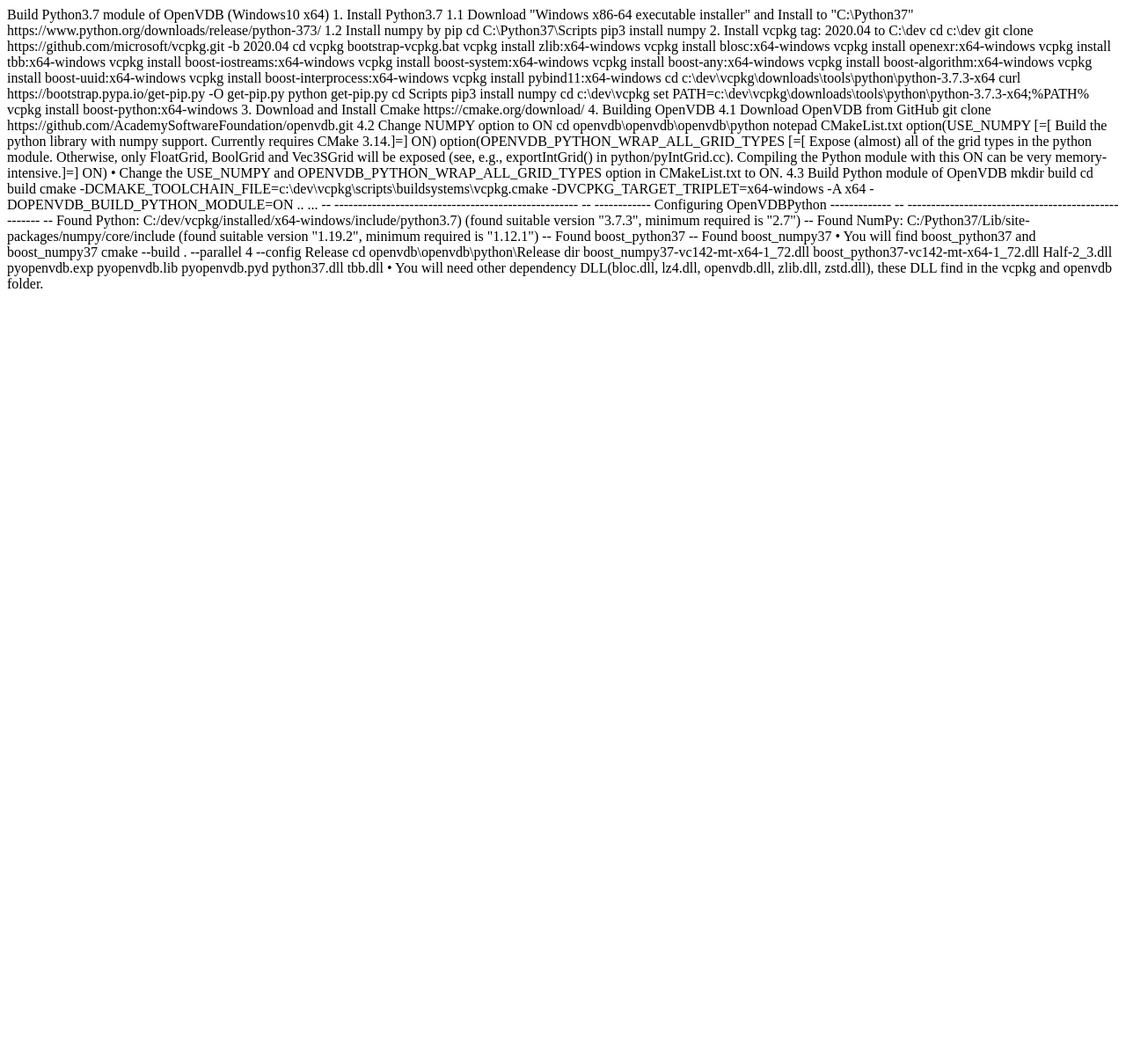
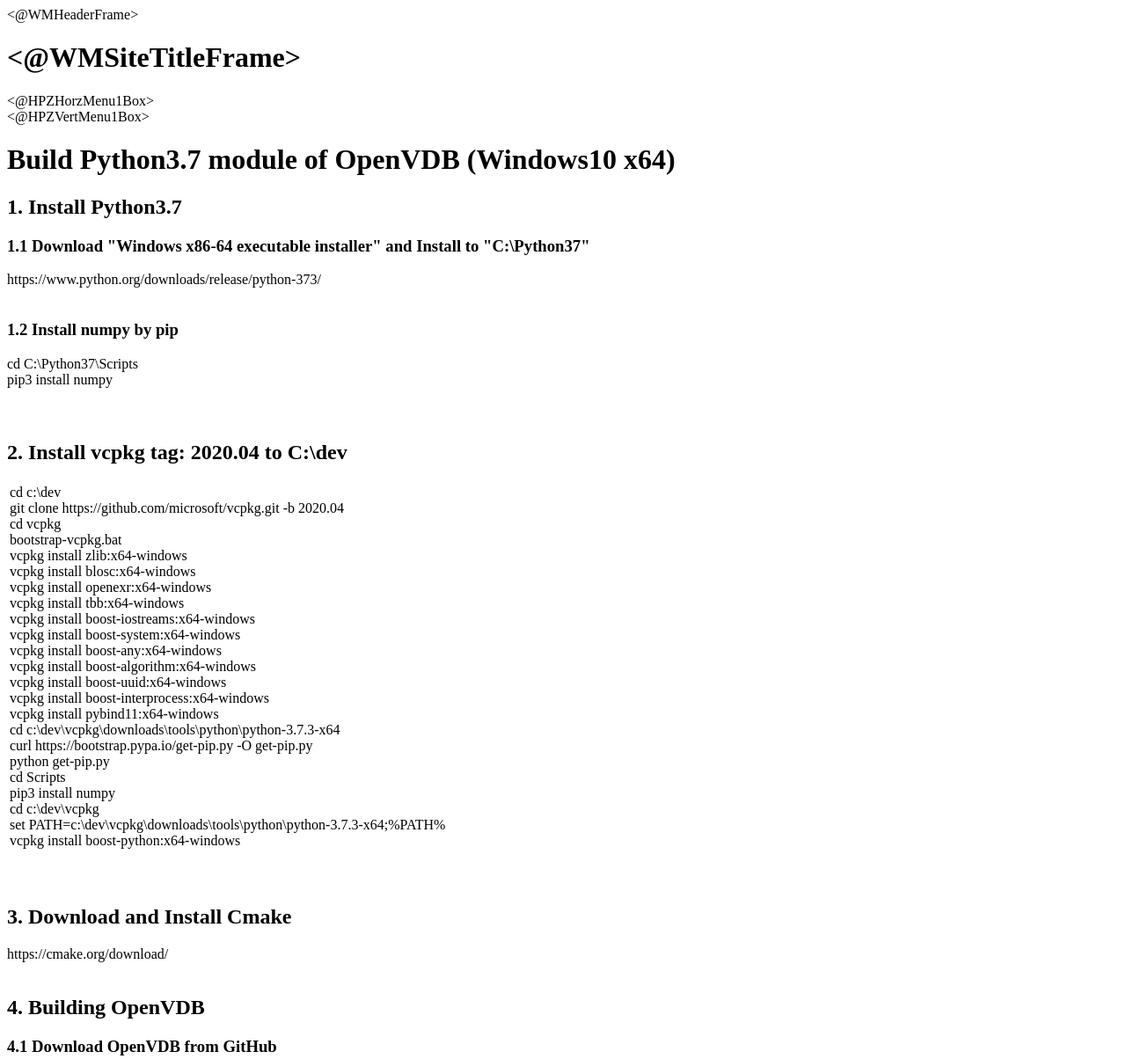
Before and after one commit to yair-mantis/techinfo, a plain HTML site: page index.html in a window 1280 px wide. Shown: the top 1204 px of the page at 88% size. Before the commit the page ends 800 px from the top, so only its background shows below. Drawn offline with Linux system fonts and the light colour scheme.

Commit message:
Update index.html

```diff
--- a/index.html
+++ b/index.html
@@ -1,77 +1,132 @@
-<html>
-Build Python3.7 module of OpenVDB (Windows10 x64)
-1. Install Python3.7
-1.1 Download "Windows x86-64 executable installer" and Install to "C:\Python37"
-https://www.python.org/downloads/release/python-373/
-1.2 Install numpy by pip
-cd C:\Python37\Scripts
-pip3 install numpy
-2. Install vcpkg tag: 2020.04 to C:\dev
-cd c:\dev
-git clone https://github.com/microsoft/vcpkg.git -b 2020.04
-cd vcpkg
-bootstrap-vcpkg.bat
-vcpkg install zlib:x64-windows
-vcpkg install blosc:x64-windows
-vcpkg install openexr:x64-windows
-vcpkg install tbb:x64-windows
-vcpkg install boost-iostreams:x64-windows
-vcpkg install boost-system:x64-windows
-vcpkg install boost-any:x64-windows
-vcpkg install boost-algorithm:x64-windows
-vcpkg install boost-uuid:x64-windows
-vcpkg install boost-interprocess:x64-windows
-vcpkg install pybind11:x64-windows
-cd c:\dev\vcpkg\downloads\tools\python\python-3.7.3-x64
-curl https://bootstrap.pypa.io/get-pip.py -O get-pip.py
-python get-pip.py
-cd Scripts
-pip3 install numpy
-cd c:\dev\vcpkg
-set PATH=c:\dev\vcpkg\downloads\tools\python\python-3.7.3-x64;%PATH%
-vcpkg install boost-python:x64-windows
-3. Download and Install Cmake
-https://cmake.org/download/
-4. Building OpenVDB
-4.1 Download OpenVDB from GitHub
-git clone https://github.com/AcademySoftwareFoundation/openvdb.git
-4.2 Change NUMPY option to ON
-cd openvdb\openvdb\openvdb\python
-notepad CMakeList.txt
-option(USE_NUMPY [=[
-Build the python library with numpy support. Currently requires CMake 3.14.]=] ON)
-option(OPENVDB_PYTHON_WRAP_ALL_GRID_TYPES [=[
-Expose (almost) all of the grid types in the python module. Otherwise, only FloatGrid, BoolGrid and
-Vec3SGrid will be exposed (see, e.g., exportIntGrid() in python/pyIntGrid.cc). Compiling the Python
-module with this ON can be very memory-intensive.]=] ON)
+<!DOCTYPE HTML PUBLIC "-//W3C//DTD HTML 4.01 Transitional//EN" "http://www.w3.org/TR/html4/loose.dtd">
+<html lang="ja">
 
-•	Change the USE_NUMPY and OPENVDB_PYTHON_WRAP_ALL_GRID_TYPES option in CMakeList.txt to ON.
-4.3 Build Python module of OpenVDB
-mkdir build
-cd build
-cmake -DCMAKE_TOOLCHAIN_FILE=c:\dev\vcpkg\scripts\buildsystems\vcpkg.cmake -DVCPKG_TARGET_TRIPLET=x64-windows -A x64 -DOPENVDB_BUILD_PYTHON_MODULE=ON ..
-...
--- ----------------------------------------------------
--- ------------ Configuring OpenVDBPython -------------
--- ----------------------------------------------------
--- Found Python: C:/dev/vcpkg/installed/x64-windows/include/python3.7) (found suitable version "3.7.3", minimum required is "2.7")
--- Found NumPy: C:/Python37/Lib/site-packages/numpy/core/include (found suitable version "1.19.2", minimum required is "1.12.1")
--- Found boost_python37
--- Found boost_numpy37
+<!--2020/10/08 10:39:41-->
 
+<head>
+  <meta http-equiv="Content-Type" content="text/html; charset=Shift_JIS">
+  <meta http-equiv="Content-Style-Type" content="text/css">
+  <meta http-equiv="Content-Script-Type" content="text/javascript">
+  <meta name="GENERATOR" content="ホームページV4">
+  <title>最新情報１</title>
+</head>
 
-•	You will find boost_python37 and boost_numpy37
-cmake --build . --parallel 4 --config Release
-cd openvdb\openvdb\python\Release
-dir
-boost_numpy37-vc142-mt-x64-1_72.dll
-boost_python37-vc142-mt-x64-1_72.dll
-Half-2_3.dll
-pyopenvdb.exp
-pyopenvdb.lib
-pyopenvdb.pyd
-python37.dll
-tbb.dll
-•	You will need other dependency DLL(bloc.dll, lz4.dll, openvdb.dll, zlib.dll, zstd.dll),
-these DLL find in the vcpkg and openvdb folder.
+<body>
+  <div id="page">
+  <div id="header"><@WMHeaderFrame></@WMHeaderFrame></div>
+  <div id="title">
+  <h1><@WMSiteTitleFrame></@WMSiteTitleFrame></h1></div>
+  <div id="menubar"><@HPZHorzMenu1Box></div>
+  <div id="side1">
+  <@HPZVertMenu1Box><br>
+  </div>
+  <div id="side2"></div>
+  <div id="main_wrapper000" class="HPZAutoMarginAdjuster">
+  <div id="main">
+  <h1>Build Python3.7 module of OpenVDB (Windows10 x64)</h1>
+  <h2>1. Install Python3.7</h2>
+  <h3>1.1 Download &quot;Windows x86-64 executable installer&quot; and Install to &quot;C:\Python37&quot;</h3>
+  https://www.python.org/downloads/release/python-373/<br clear="all">
+  <br clear="all">
+  <h3>1.2 Install numpy by pip</h3>
+  cd C:\Python37\Scripts<br clear="all">
+  pip3 install numpy<br clear="all">
+  <h3><br class="HPZAutoBR"></h3>
+  <h2>2. Install vcpkg tag: 2020.04 to C:\dev</h2>
+  <table border="0">
+    <tbody>
+      <tr>
+        <td width="740">cd c:\dev<br clear="all">
+        git clone https://github.com/microsoft/vcpkg.git -b 2020.04<br clear="all">
+        cd vcpkg<br clear="all">
+        bootstrap-vcpkg.bat<br clear="all">
+        vcpkg install zlib:x64-windows<br clear="all">
+        vcpkg install blosc:x64-windows<br clear="all">
+        vcpkg install openexr:x64-windows<br clear="all">
+        vcpkg install tbb:x64-windows<br clear="all">
+        vcpkg install boost-iostreams:x64-windows<br clear="all">
+        vcpkg install boost-system:x64-windows<br clear="all">
+        vcpkg install boost-any:x64-windows<br clear="all">
+        vcpkg install boost-algorithm:x64-windows<br clear="all">
+        vcpkg install boost-uuid:x64-windows<br clear="all">
+        vcpkg install boost-interprocess:x64-windows<br clear="all">
+        vcpkg install pybind11:x64-windows<br clear="all">
+        cd c:\dev\vcpkg\downloads\tools\python\python-3.7.3-x64<br clear="all">
+        curl https://bootstrap.pypa.io/get-pip.py -O get-pip.py<br clear="all">
+        python get-pip.py<br clear="all">
+        cd Scripts<br clear="all">
+        pip3 install numpy<br clear="all">
+        cd c:\dev\vcpkg<br clear="all">
+        set PATH=c:\dev\vcpkg\downloads\tools\python\python-3.7.3-x64;%PATH%<br clear="all">
+        vcpkg install boost-python:x64-windows</td>
+      </tr>
+    </tbody>
+  </table>
+  <h3><br class="HPZAutoBR"></h3>
+  <h2>3. Download and Install Cmake</h2>
+  https://cmake.org/download/<br clear="all">
+  <br clear="all">
+  <h2>4. Building OpenVDB</h2>
+  <h3>4.1 Download OpenVDB from GitHub</h3>
+  git clone https://github.com/AcademySoftwareFoundation/openvdb.git<br clear="all">
+  <br clear="all">
+  <h3>4.2 Change NUMPY option to ON</h3>
+  cd openvdb\openvdb\openvdb\python<br clear="all">
+  notepad CMakeList.txt<br clear="all">
+  <table border="0">
+    <tbody>
+      <tr>
+        <td width="735">option(USE_NUMPY [=[<br clear="all">
+        Build the python library with numpy support. Currently requires CMake 3.14.]=] <font color="Red">ON</font>)<br clear="all">
+        option(OPENVDB_PYTHON_WRAP_ALL_GRID_TYPES [=[<br clear="all">
+        Expose (almost) all of the grid types in the python module. Otherwise, only FloatGrid, BoolGrid and<br clear="all">
+        Vec3SGrid will be exposed (see, e.g., exportIntGrid() in python/pyIntGrid.cc). Compiling the Python<br clear="all">
+        module with this ON can be very memory-intensive.]=] <font color="Red">ON</font>)</td>
+      </tr>
+    </tbody>
+  </table>
+  <br clear="all">
+  * Change the USE_NUMPY and OPENVDB_PYTHON_WRAP_ALL_GRID_TYPES option in CMakeList.txt to ON.<br clear="all">
+  <br clear="all">
+  <h3>4.3 Build Python module of OpenVDB</h3>
+  mkdir build<br clear="all">
+  cd build<br clear="all">
+  cmake -DCMAKE_TOOLCHAIN_FILE=c:\dev\vcpkg\scripts\buildsystems\vcpkg.cmake -DVCPKG_TARGET_TRIPLET=x64-windows -A x64 -DOPENVDB_BUILD_PYTHON_MODULE=ON ..<br clear="all">
+  <table border="0">
+    <tbody>
+      <tr>
+        <td>...<br clear="all">
+        -- ----------------------------------------------------<br clear="all">
+        -- ------------ Configuring OpenVDBPython -------------<br clear="all">
+        -- ----------------------------------------------------<br clear="all">
+        -- Found Python: C:/dev/vcpkg/installed/x64-windows/include/python3.7) (found suitable version &quot;3.7.3&quot;, minimum required is &quot;2.7&quot;)<br clear="all">
+        -- Found NumPy: C:/Python37/Lib/site-packages/numpy/core/include (found suitable version &quot;1.19.2&quot;, minimum required is &quot;1.12.1&quot;)<br clear="all">
+        <font color="Red">-- Found boost_python37</font><br clear="all">
+        <font color="Red">-- Found boost_numpy37</font></td>
+      </tr>
+    </tbody>
+  </table>
+  <br clear="all">
+  * You will find boost_python37 and boost_numpy37<br clear="all">
+  <br clear="all">
+  cmake --build . --parallel 4 --config Release<br clear="all">
+  cd openvdb\openvdb\python\Release<br clear="all">
+  dir<br clear="all">
+  boost_numpy37-vc142-mt-x64-1_72.dll<br clear="all">
+  boost_python37-vc142-mt-x64-1_72.dll<br clear="all">
+  Half-2_3.dll<br clear="all">
+  pyopenvdb.exp<br clear="all">
+  pyopenvdb.lib<br clear="all">
+  pyopenvdb.pyd<br clear="all">
+  python37.dll<br clear="all">
+  tbb.dll<br clear="all">
+  <br clear="all">
+  *You will need other dependency DLL(bloc.dll, lz4.dll, openvdb.dll, zlib.dll, zstd.dll),<br clear="all">
+  these DLL find in the vcpkg and openvdb folder.<br clear="all">
+  </div>
+  </div>
+  <div id="footer"><@WMFooterFrame></@WMFooterFrame></div>
+  </div>
+</body>
+
 </html>
```
